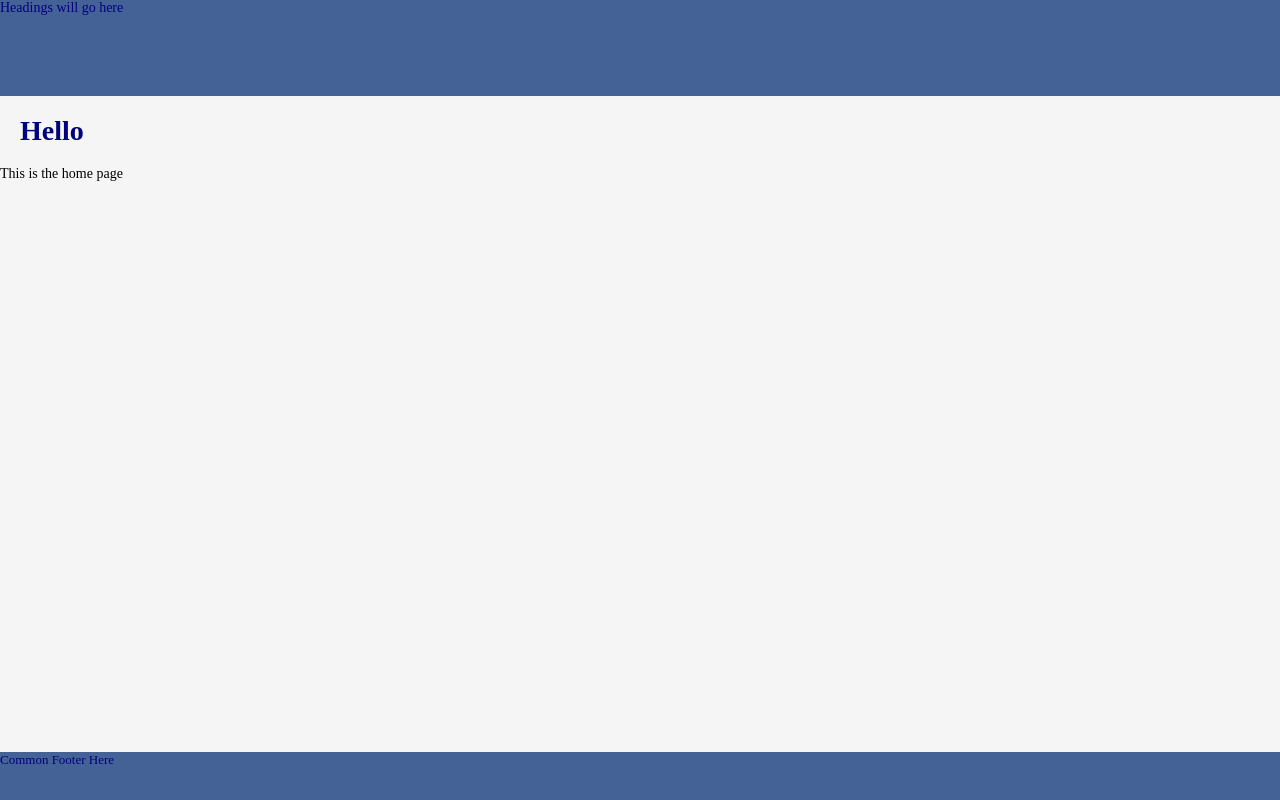
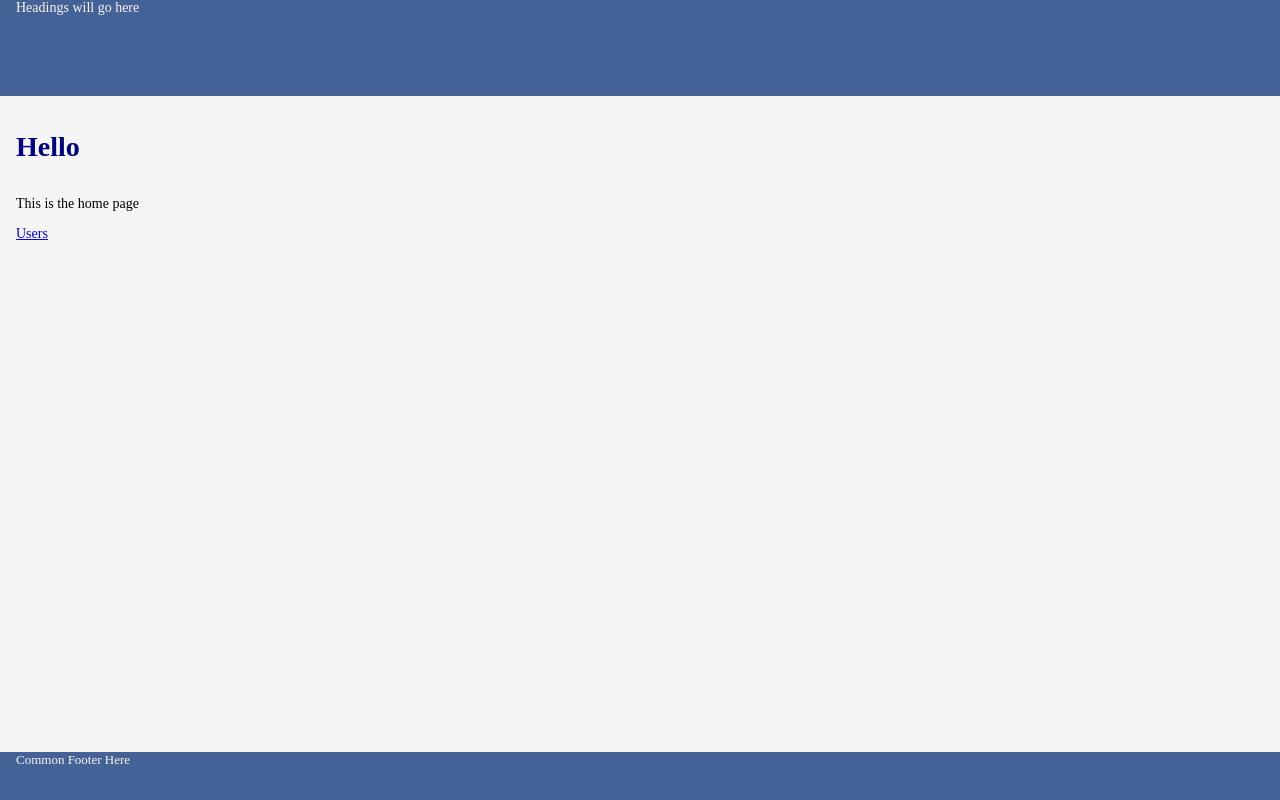
Before and after one commit to miniManMort/flaskfiddle, a Flask app: page / in a window 1280 px wide. Run offline with Flask 3, Linux system fonts and the light colour scheme; parts of the project's set-up code (start-up, migrations or seed data) failed here and were passed over; some libraries are stand-ins or nearby versions.

Commit message:
sort standard layout

```diff
--- a/static/custom.css
+++ b/static/custom.css
@@ -1,6 +1,20 @@
 
+/*
+  Root - variables etc
+*/
+:root {
+  --background-pale: whitesmoke;
+  --background-dark: rgb(69, 98, 151);
+  --text-pale: whitesmoke;
+  --text-dark: rgb(42, 42, 49);
+}
+
+/*
+  Standard tags - No Class
+*/
 body {
-  background-color: whitesmoke;
+  background-color: var(--background-pale);
+  color: var(--text-dark)
   width: 100%;
   padding: 0;
   margin: 0;
@@ -11,7 +25,6 @@
 
 h1 {
   color: navy;
-  margin-left: 20px;
 }
 
 form {
@@ -28,17 +41,29 @@
 }
 
 input {
+    font-size: 12px;
     border-radius: 4px;
 }
 
+
+/*
+  Classes
+*/
+
+
+
+
+/*
+  Custom Tags
+*/
 
 title-bar {
   width: 100%;
   height: 96px;
   margin: 0;
-  padding 16px;
-  background-color: rgb(69, 98, 151);
-  color: navy;
+  padding-left: 16px;
+  background-color: var(--background-dark);
+  color: var(--text-pale);
 }
 
 footer-bar {
@@ -47,8 +72,14 @@
   width: 100%;
   height: 48px;
   margin: 0;
-  padding 16px;
-  background-color: rgb(69, 98, 151);
-  color: navy;
+  padding-left: 16px;
+  background-color: var(--background-dark);
+  color: var(--text-pale);
   font-size: small;
 }
+
+page-content {
+  display:flex;
+  flex-direction: column;
+  padding: 16px;
+}
--- a/templates/index.jinja
+++ b/templates/index.jinja
@@ -1,4 +1,5 @@
 {% include "html_page_header.jinja" %}
 <h1>Hello</h1>
 <p>This is the home page</p>
+<a href="/users">Users</a>
 {% include "html_page_footer.jinja" %}
--- a/templates/users/index.jinja
+++ b/templates/users/index.jinja
@@ -1,3 +1,4 @@
+
 <h1>Users</h1>
 
 <p>Add user list here</p>
```
